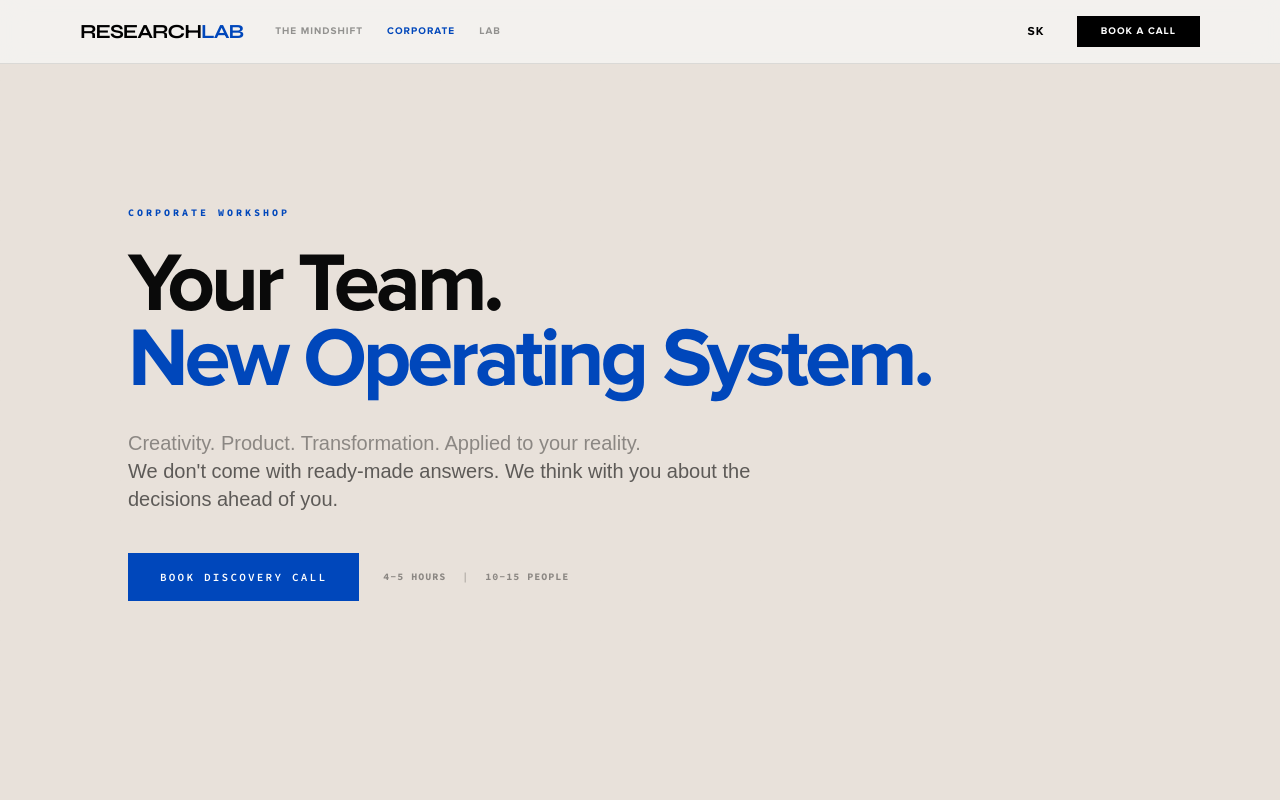
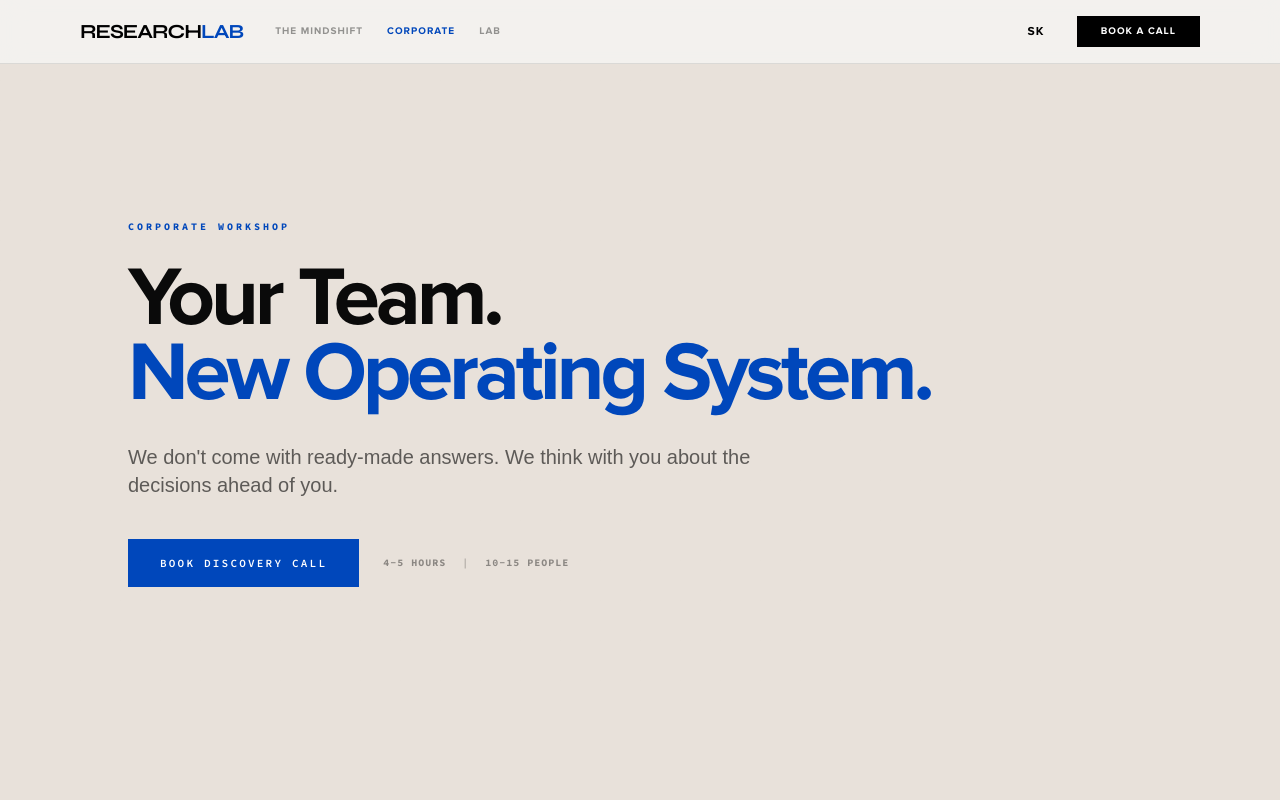
Before and after one commit to princeofwellness/researchlab, a Next.js app: page /corporate in a window 1280 px wide. Shown: the top 800 px of the page. Built offline with nearby package versions, Linux system fonts and the light colour scheme; a web font is replaced by a local one.

Commit message:
content: drop corporate hero subline for cleaner hero

```diff
--- a/src/app/corporate/onepager/page.tsx
+++ b/src/app/corporate/onepager/page.tsx
@@ -10,7 +10,7 @@ export default function CorporateOnePager() {
             hero: {
                 label: "CORPORATE WORKSHOP",
                 title: { line1: "Your Team.", line2: "New Operating System." },
-                subline: "Creativity. Product. Transformation. Applied to your reality.",
+                subline: "",
                 desc: "We don't come with ready-made answers. We think with you about the decisions ahead of you.",
                 info: "HALF DAY · 10-15 PEOPLE · €5,900"
             },
@@ -89,7 +89,7 @@ export default function CorporateOnePager() {
             hero: {
                 label: "FIREMNÝ WORKSHOP",
                 title: { line1: "Váš Tím.", line2: "Nový Operačný Systém." },
-                subline: "Kreativita. Produkt. Transformácia. Aplikované na vašu realitu.",
+                subline: "",
                 desc: "Neprichádzame s hotovými odpoveďami, premýšľame s vami nad rozhodnutiami, ktoré sú pred vami.",
                 info: "POL DŇA · 10-15 ĽUDÍ · €5 900"
             },
--- a/src/app/corporate/page.tsx
+++ b/src/app/corporate/page.tsx
@@ -19,7 +19,7 @@ export default function CorporatePage() {
                     line1: "Your Team.",
                     line2: "New Operating System."
                 },
-                subline: "Creativity. Product. Transformation. Applied to your reality.",
+                subline: "",
                 description: "We don't come with ready-made answers. We think with you about the decisions ahead of you.",
                 price: "5,900",
                 duration: "4-5 hours",
@@ -140,7 +140,7 @@ export default function CorporatePage() {
                     line1: "Váš Tím.",
                     line2: "Nový Operačný Systém."
                 },
-                subline: "Kreativita. Produkt. Transformácia. Aplikované na vašu realitu.",
+                subline: "",
                 description: "Neprichádzame s hotovými odpoveďami, premýšľame s vami nad rozhodnutiami, ktoré sú pred vami.",
                 price: "5 900",
                 duration: "4-5 hodín",
@@ -292,6 +292,7 @@ export default function CorporatePage() {
                         <span className="text-[#0047BB]">{t.hero.title.line2}</span>
                     </motion.h1>
 
+                    {t.hero.subline && (
                         <motion.p
                             initial={{ opacity: 0 }}
                             animate={{ opacity: 1 }}
@@ -300,6 +301,7 @@ export default function CorporatePage() {
                         >
                             {t.hero.subline}
                         </motion.p>
+                    )}
 
                     <motion.p
                         initial={{ opacity: 0 }}
```
Lines whose indentation alone changed are shown as unchanged.
